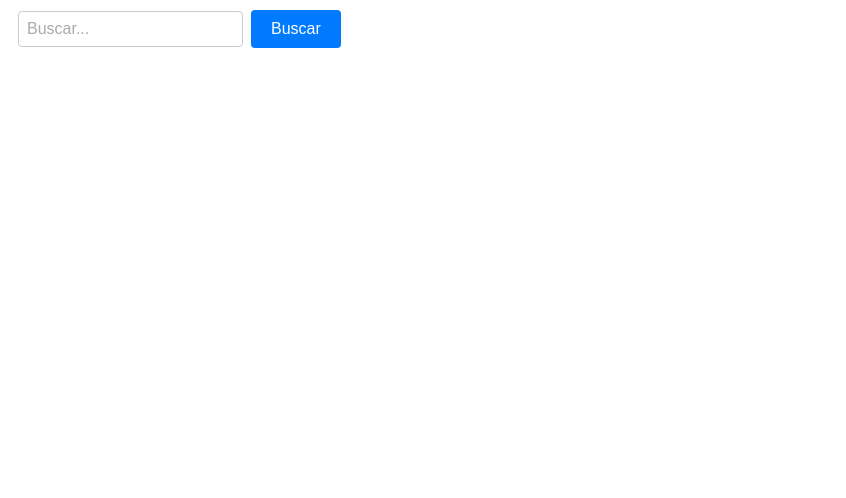
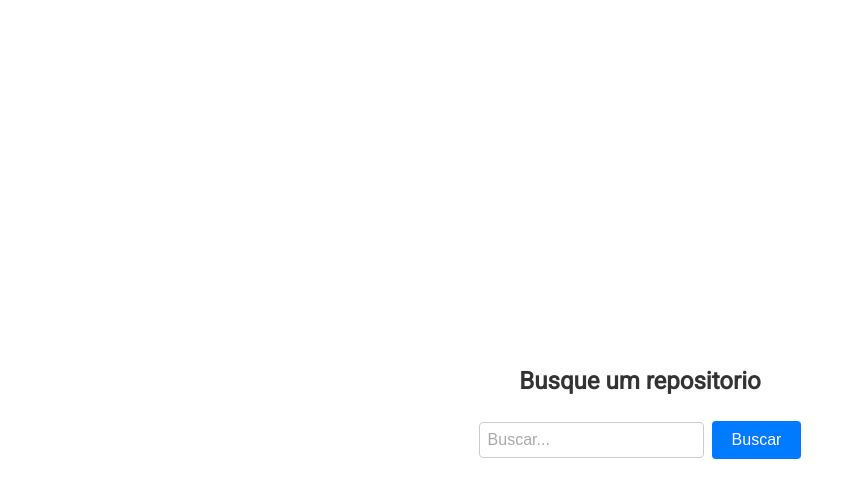
Before and after one commit to helenapaixao/search_repo, a React (Create React App) app: page / in a window 1280 px wide. Shown: the top 498 px of the page, without its empty margins (0-846 px from the left). Built offline with nearby package versions, Linux system fonts and the light colour scheme.

Commit message:
feat: config modal

```diff
--- a/src/components/RepoDetail/index.tsx
+++ b/src/components/RepoDetail/index.tsx
@@ -1,7 +1,6 @@
-import Modal from "react-modal";
 import { Repository } from "../../services/api";
 import Button from "../Button";
-import { Container, Title, Property, Value, CloseButton } from "./styles";
+import { Container, Title, Property, Value, CloseButton, StyledModal } from "./styles";
 
 interface RepositoryDetailsProps {
   isModalOpen: boolean;
@@ -15,7 +14,7 @@ const RepositoryDetails = ({
   onRequestClose,
 }: RepositoryDetailsProps) => {
   return (
-    <Modal
+    <StyledModal
       isOpen={isModalOpen}
       onRequestClose={onRequestClose}
       contentLabel="Detalhes do Repositório"
@@ -36,7 +35,7 @@ const RepositoryDetails = ({
           </CloseButton>
         </Container>
       )}
-    </Modal>
+    </StyledModal>
   );
 };
 
--- a/src/components/RepoDetail/styles.ts
+++ b/src/components/RepoDetail/styles.ts
@@ -1,4 +1,5 @@
 import styled from 'styled-components'
+import Modal from 'react-modal'
 
 export const Container = styled.div`
   background-color: #fff;
@@ -30,3 +31,17 @@ export const CloseButton = styled.div`
   justify-content: flex-end;
   margin-top: 20px;
 `
+export const StyledModal = styled(Modal)`
+  overlay: {
+    backgroundcolor: 'rgba(0, 0, 0, 0.5)';
+  }
+  content: {
+    width: 200px;
+    height: 100%;
+    margin: auto;
+    borderradius: 8px;
+    boxshadow: 0px 0px 10px rgba(0, 0, 0, 0.2);
+    align-items: center;
+    justify-content: center;
+  }
+`
--- a/src/screens/Home/index.tsx
+++ b/src/screens/Home/index.tsx
@@ -7,7 +7,7 @@ import SearchBar from "../../components/Search";
 import RepoList from "../../components/RepoList";
 import Loading from "../../components/Loading";
 
-import { Container } from "./styles";
+import { Container, Content, Title } from "./styles";
 
 function Home() {
   const [searchResults, setSearchResults] = useState<Repository[]>([]);
@@ -47,6 +47,8 @@ function Home() {
   return (
     <div>
       <Container>
+        <Content>
+          <Title>Busque um repositorio</Title>
         <SearchBar onSearch={handleSearch} />
 
         <div>
@@ -54,7 +56,7 @@ function Home() {
             <Loading />
           ) : searchResults.length > 0 ? (
             <>
-              <h2>Resultados da pesquisa:</h2>
+              <Title>Resultados da pesquisa:</Title>
               <RepoList
                 repos={searchResults}
                 handleRepositoryClick={handleRepositoryClick}
@@ -70,7 +72,8 @@ function Home() {
             onRequestClose={closeModal}
             repository={selectedRepository}
           />
-        )}
+          )}
+          </Content>
       </Container>
     </div>
   );
--- a/src/screens/Home/styles.ts
+++ b/src/screens/Home/styles.ts
@@ -3,3 +3,21 @@ import styled from 'styled-components'
 export const Container = styled.div`
   align-items: center;
 `
+
+export const Content = styled.div`
+  display: flex;
+  flex-direction: column;
+  align-items: center;
+  justify-content: center;
+  min-height: 100vh;
+`
+
+export const Title = styled.h2`
+  font-size: 24px;
+  font-weight: bold;
+  color: #333;
+  margin-bottom: 16px;
+  font-family: 'Roboto';
+  align-items: center;
+  justify-content: center;
+`
```
